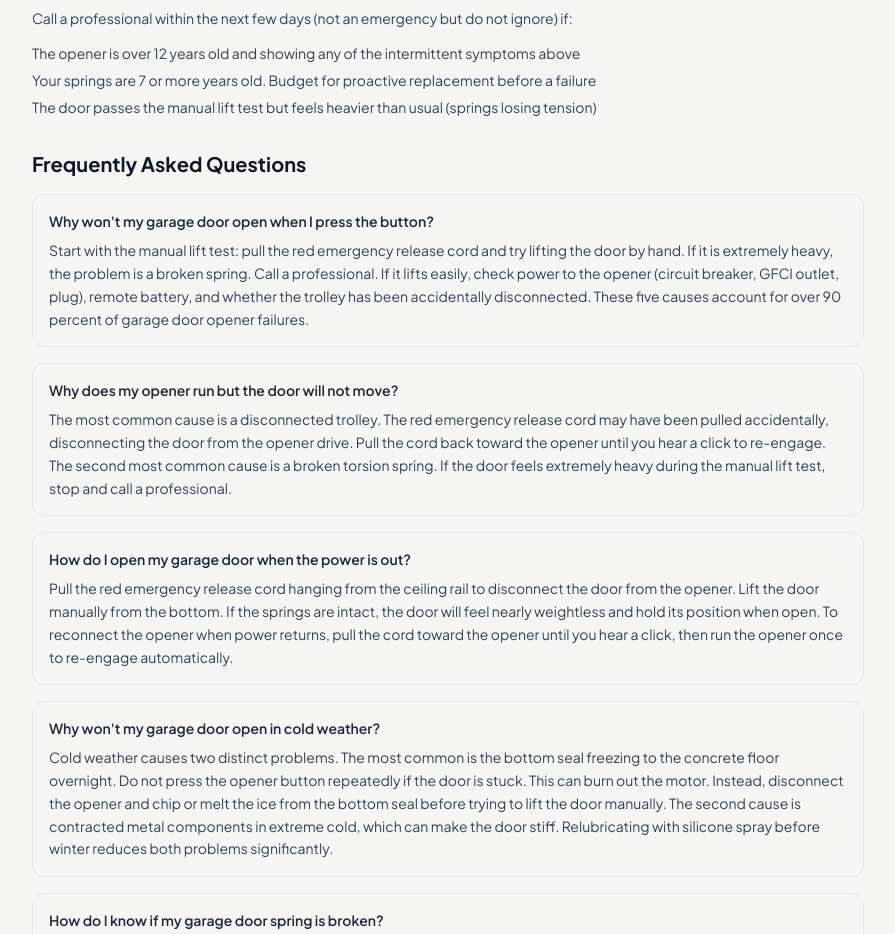
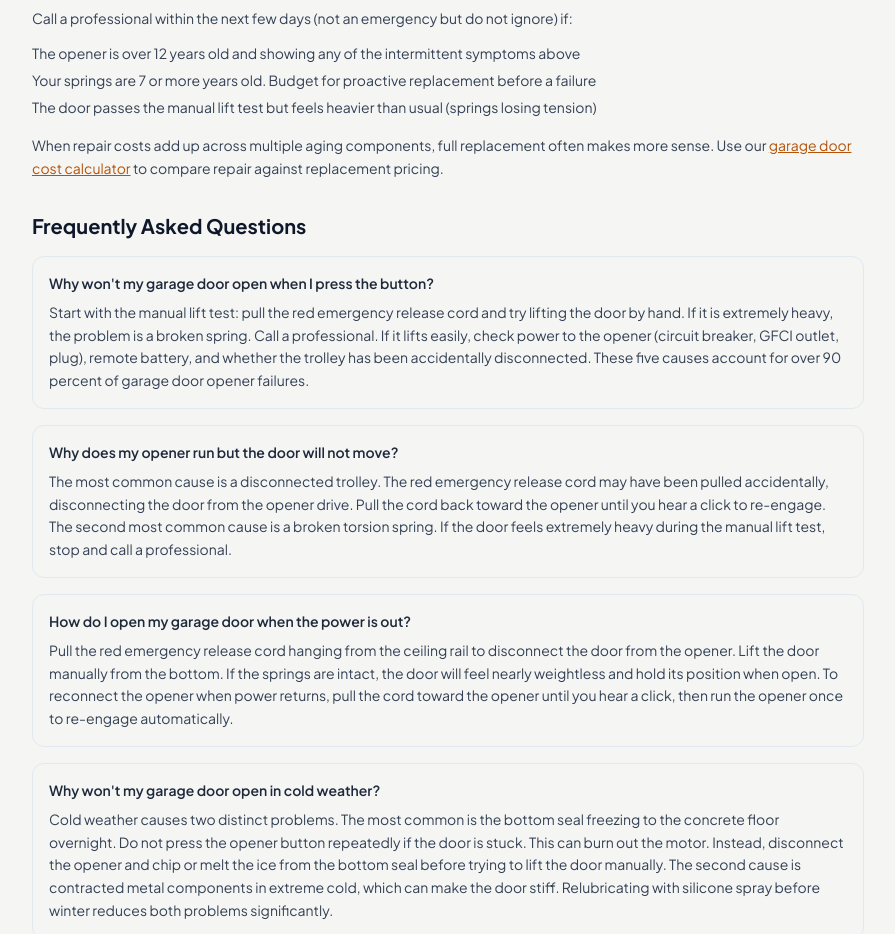
Before and after one commit to thebasementguide2026/thegarage.guide-, a Next.js app: page /problems/garage-door-wont-open in a window 1280 px wide. Shown: the part 5860-6794 px from the top of the page, without its empty margins (192-1087 px from the left). Built offline with nearby package versions, Linux system fonts and the light colour scheme.

Commit message:
Add internal link to garage door cost calculator

```diff
--- a/app/problems/garage-door-wont-open/page.tsx
+++ b/app/problems/garage-door-wont-open/page.tsx
@@ -306,6 +306,7 @@ export default function GarageDoorWontOpen() {
             <li className='text-slate-700 text-sm leading-relaxed'>Your springs are 7 or more years old. Budget for proactive replacement before a failure</li>
             <li className='text-slate-700 text-sm leading-relaxed'>The door passes the manual lift test but feels heavier than usual (springs losing tension)</li>
           </ul>
+          <p className='text-slate-700 text-sm leading-relaxed'>When repair costs add up across multiple aging components, full replacement often makes more sense. Use our <Link href='/cost-guides/garage-door-replacement-cost-calculator' className='text-amber-700 underline'>garage door cost calculator</Link> to compare repair against replacement pricing.</p>
         </section>
 
         {/* FAQ */}
```
